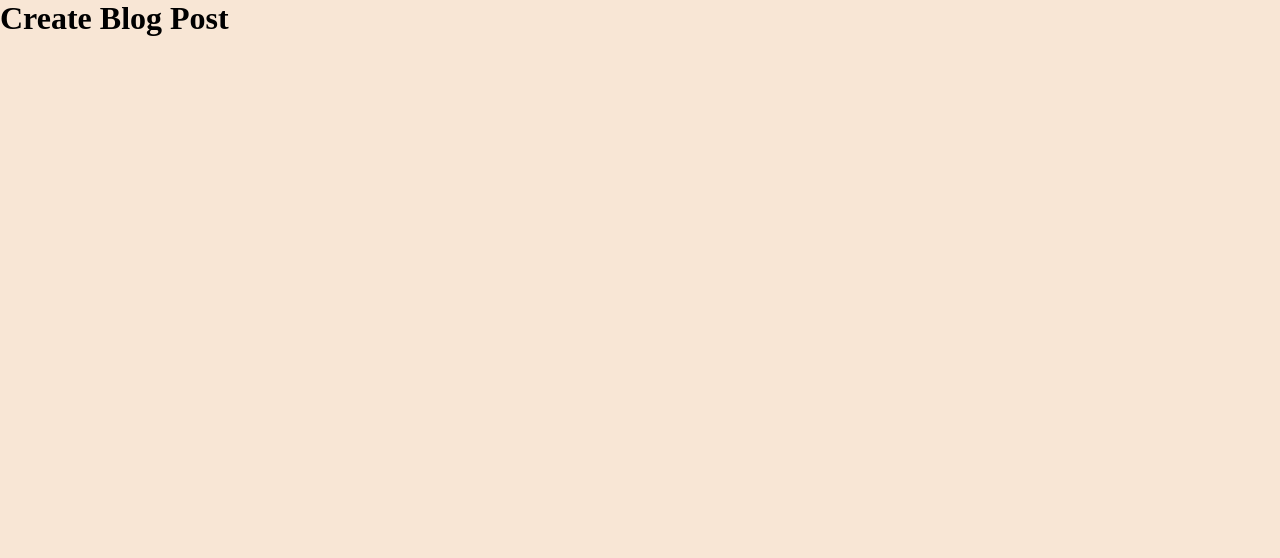
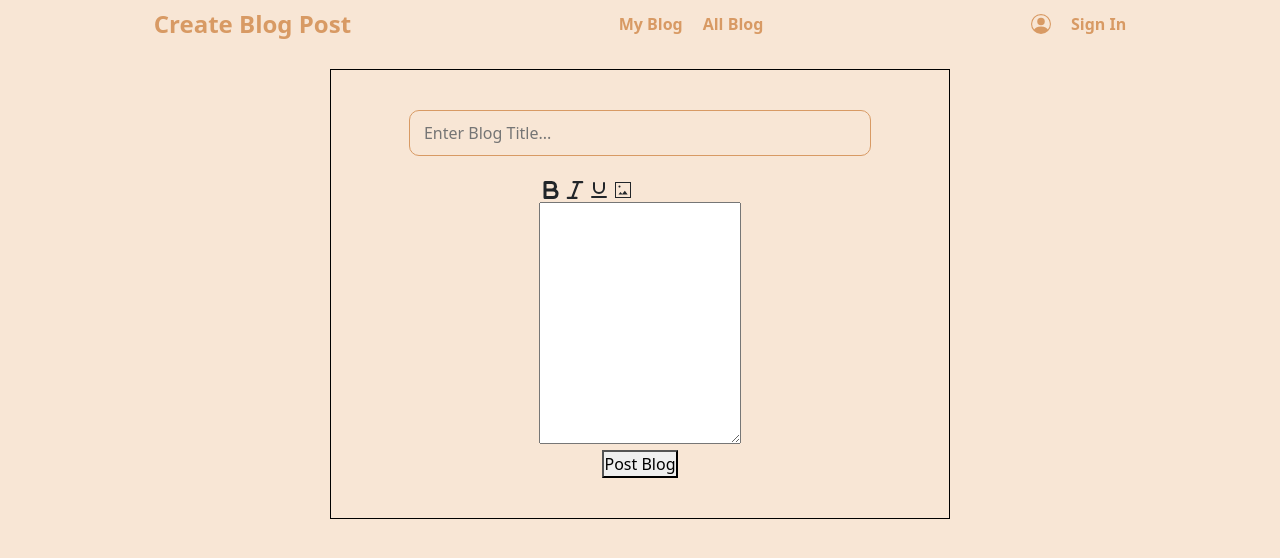
Before and after one commit to YusufHabeebah0409/Mini-Blog-App, an Angular app: page / in a window 1280 px wide. Shown: the top 558 px of the page. Built offline with nearby package versions, Linux system fonts and the light colour scheme.

Commit message:
feat: enhance create blog component with layout, styles, and Bootstrap integration

```diff
--- a/src/app/create-blog/create-blog.css
+++ b/src/app/create-blog/create-blog.css
@@ -0,0 +1,79 @@
+nav {
+    display: flex;
+    justify-content: space-around;
+    align-items: center;
+    padding: 10px 20px;
+    /* border: 1px solid black; */
+}
+
+nav h3 {
+    font-size: 1.5rem;
+    font-weight: bold;
+    margin: 0;
+    color: #d89a64;
+}
+
+.links {
+    display: flex;
+    gap: 20px;
+}
+
+.links a {
+    color: black;
+    text-decoration: none;
+    font-size: 1rem;
+    color: #d89a64;
+    font-weight: bold;
+}
+
+.links a:hover {
+    cursor: pointer;
+    color: #f4855e;
+}
+
+.auth-links {
+    display: flex;
+    justify-content: center;
+    align-items: center;
+    gap: 20px;
+}
+
+.auth-links svg {
+    width: 20px;
+    height: 20px;
+    color: #d89a64;
+}
+
+.auth-links a {
+    text-decoration: none;
+    font-size: 1rem;
+    color: #d89a64;
+    font-weight: bold;
+}
+
+section {
+    display: flex;
+    align-items: center;
+    justify-content: center;
+    padding: 20px;
+}
+
+.idea-area {
+    padding: 40px 20px;
+    display: flex;
+    flex-direction: column;
+    justify-content: center;
+    align-items: center;
+    width: 50%;
+    border: 1px solid black;
+}
+.idea-area input {
+    width: 80%;
+    padding: 10px;
+    margin-bottom: 20px;
+    background: none;
+    border: 1px solid #d89a64;
+    color: darkgray;
+    border-radius: 10px;
+    font-size: 1rem;
+}
--- a/src/app/create-blog/create-blog.html
+++ b/src/app/create-blog/create-blog.html
@@ -1 +1,43 @@
-<h1>Create Blog Post</h1>
+<main>
+    <nav>
+        <h3>Create Blog Post</h3>
+        <div class="links">
+            <a href="">My Blog</a>
+            <a href="">All Blog</a>
+        </div>
+        <div class="auth-links">
+            <svg xmlns="http://www.w3.org/2000/svg" width="16" height="16" viewBox="0 0 16 16">
+                <g fill="currentColor">
+                    <path d="M11 6a3 3 0 1 1-6 0a3 3 0 0 1 6 0" />
+                    <path fill-rule="evenodd"
+                        d="M0 8a8 8 0 1 1 16 0A8 8 0 0 1 0 8m8-7a7 7 0 0 0-5.468 11.37C3.242 11.226 4.805 10 8 10s4.757 1.225 5.468 2.37A7 7 0 0 0 8 1" />
+                </g>
+            </svg>
+            <a href="">
+                Sign In
+            </a>
+        </div>
+    </nav>
+
+    <section>
+        <div class="idea-area">
+             <input type="text" id="title" name="title" placeholder=" Enter Blog Title...">
+        <div>
+            <div class="icons">
+                <!-- Bold  -->
+                 <svg xmlns="http://www.w3.org/2000/svg" width="24" height="24" viewBox="0 0 16 16"><path fill="currentColor" d="M4 2h4.5a3.501 3.501 0 0 1 2.852 5.53A3.499 3.499 0 0 1 9.5 14H4a1 1 0 0 1-1-1V3a1 1 0 0 1 1-1m1 7v3h4.5a1.5 1.5 0 0 0 0-3Zm3.5-2a1.5 1.5 0 0 0 0-3H5v3Z"/></svg>
+                <!-- Italic  -->
+                 <svg xmlns="http://www.w3.org/2000/svg" width="24" height="24" viewBox="0 0 16 16"><path fill="currentColor" d="M12.8 2H7a.75.75 0 0 0 0 1.5h2.01l-3.428 9H3.2a.75.75 0 0 0 0 1.5H9a.75.75 0 0 0 0-1.5H7.188l3.428-9H12.8a.75.75 0 0 0 0-1.5"/></svg>
+                <!-- Underline -->
+                 <svg xmlns="http://www.w3.org/2000/svg" width="24" height="24" viewBox="0 0 24 24"><path fill="none" stroke="currentColor" stroke-linecap="round" stroke-linejoin="round" stroke-width="2" d="M7 5v5a5 5 0 0 0 10 0V5M5 19h14"/></svg>
+                <!-- Images  -->
+                 <svg xmlns="http://www.w3.org/2000/svg" width="24" height="24" viewBox="0 0 24 24"><path fill="currentColor" d="M7.5 16.5h9.154l-2.827-3.77l-2.615 3.308l-1.75-2.115zM4 20V4h16v16zm1-1h14V5H5zm0 0V5zm3.498-9.5q.416 0 .709-.291t.293-.707t-.291-.709t-.707-.293t-.709.291t-.293.707t.291.709t.707.293"/></svg>
+
+            </div>
+                <textarea id="content" name="content" rows="10"></textarea>
+
+        </div>
+        <button>Post Blog </button>
+        </div>
+    </section>
+</main>
--- a/src/app/create-blog/create-blog.ts
+++ b/src/app/create-blog/create-blog.ts
@@ -1,8 +1,10 @@
+import { CommonModule } from '@angular/common';
 import { Component } from '@angular/core';
+import { FormsModule } from '@angular/forms';
 
 @Component({
   selector: 'app-create-blog',
-  imports: [],
+  imports: [CommonModule,FormsModule],
   templateUrl: './create-blog.html',
   styleUrl: './create-blog.css'
 })
--- a/src/index.html
+++ b/src/index.html
@@ -6,8 +6,11 @@
   <base href="/">
   <meta name="viewport" content="width=device-width, initial-scale=1">
   <link rel="icon" type="image/x-icon" href="favicon.ico">
+  <link href="https://cdn.jsdelivr.net/npm/bootstrap@5.3.8/dist/css/bootstrap.min.css" rel="stylesheet" integrity="sha384-sRIl4kxILFvY47J16cr9ZwB07vP4J8+LH7qKQnuqkuIAvNWLzeN8tE5YBujZqJLB" crossorigin="anonymous">
 </head>
 <body>
   <app-root></app-root>
+
+  <script src="https://cdn.jsdelivr.net/npm/bootstrap@5.3.8/dist/js/bootstrap.bundle.min.js" integrity="sha384-FKyoEForCGlyvwx9Hj09JcYn3nv7wiPVlz7YYwJrWVcXK/BmnVDxM+D2scQbITxI" crossorigin="anonymous"></script>
 </body>
 </html>
```
